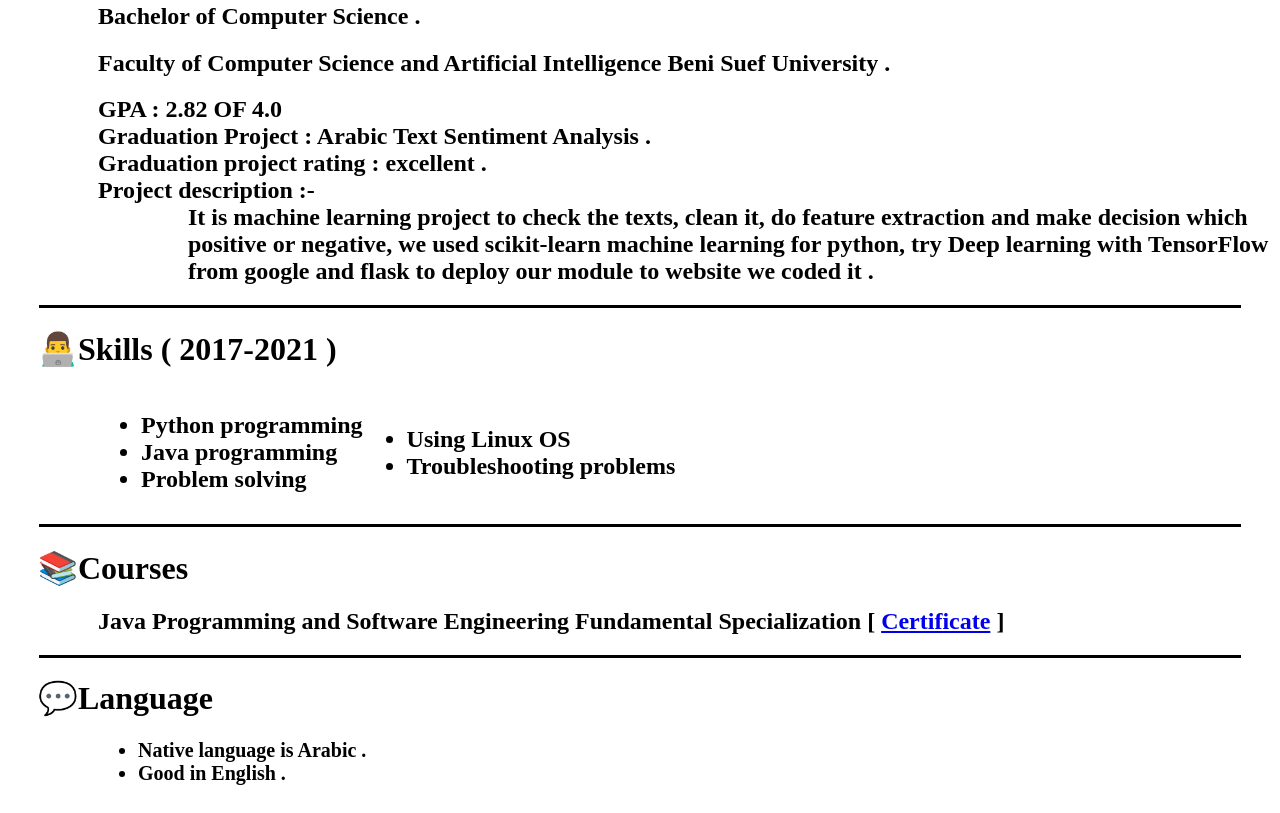
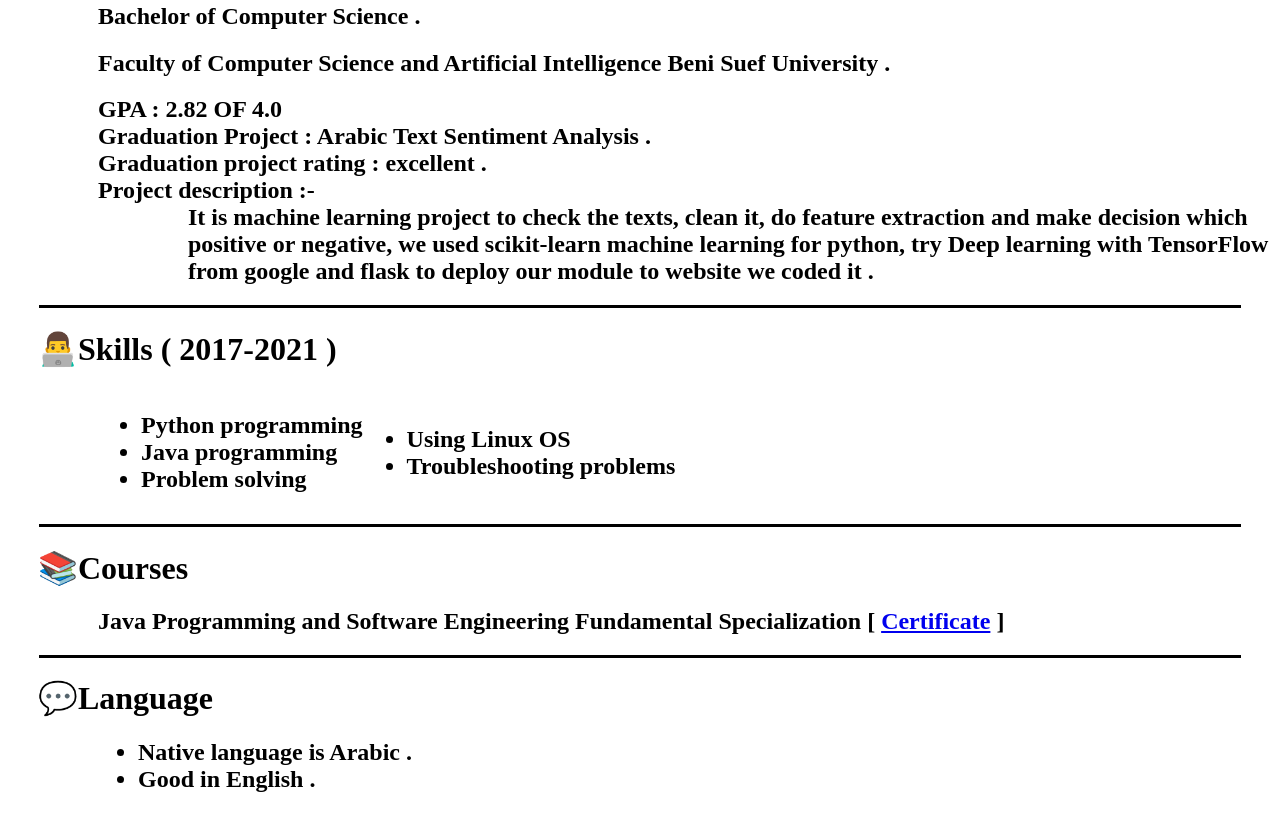
Before and after one commit to b5b7/cv, a plain HTML site: page index.html in a window 1280 px wide. Shown: the part 474-1287 px from the top of the page. Drawn offline with Linux system fonts and the light colour scheme.

Commit message:
Update index.html

```diff
--- a/index.html
+++ b/index.html
@@ -79,10 +79,12 @@
 
     <h1 style="margin-left: 30px;">💬Language</h1>
     <div style=" margin-left: 90px;">
-        <ul style="font-size: 20px;font-weight: bold;">
+        <ul >
+            <h2>
             <li>Native language is Arabic .</li>
             <li>Good in English .</li>
-        </ul>
+        </h2>
+                </ul>
     </div>
 
 
```
